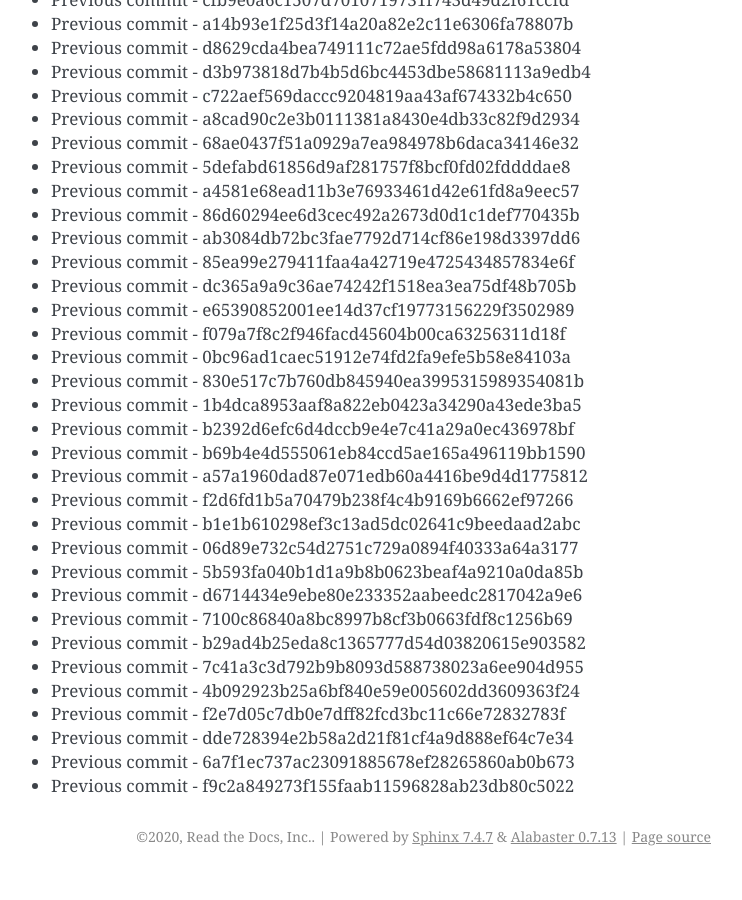
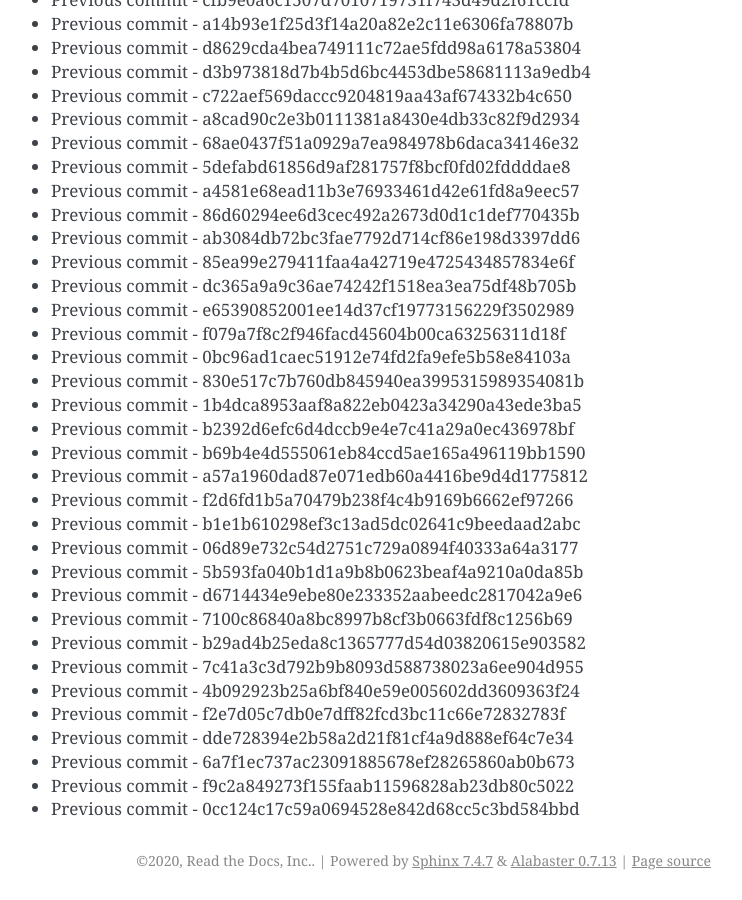
Before and after one commit to readthedocs/rtd-git-stresstest, a Sphinx documentation site: the page built from docs/updates.rst, in a window 1280 px wide and 900 px high, scrolled down 71784 px. Shown: the whole window, without its empty margins (399-1141 px from the left). Built offline with Sphinx 7.4.7, drawn with Linux system fonts in a browser that asks for light colours; before the commit the page ends 72660 px from its top, so only the background shows below that.

Commit message:
Generating commit from previous: 0cc124c17c59a0694528e842d68cc5c3bd584bbd

```diff
--- a/docs/updates.rst
+++ b/docs/updates.rst
@@ -3048,3 +3048,4 @@ It can be tested for any performance characteristics.
 * Previous commit - dde728394e2b58a2d21f81cf4a9d888ef64c7e34
 * Previous commit - 6a7f1ec737ac23091885678ef28265860ab0b673
 * Previous commit - f9c2a849273f155faab11596828ab23db80c5022
+* Previous commit - 0cc124c17c59a0694528e842d68cc5c3bd584bbd
```
